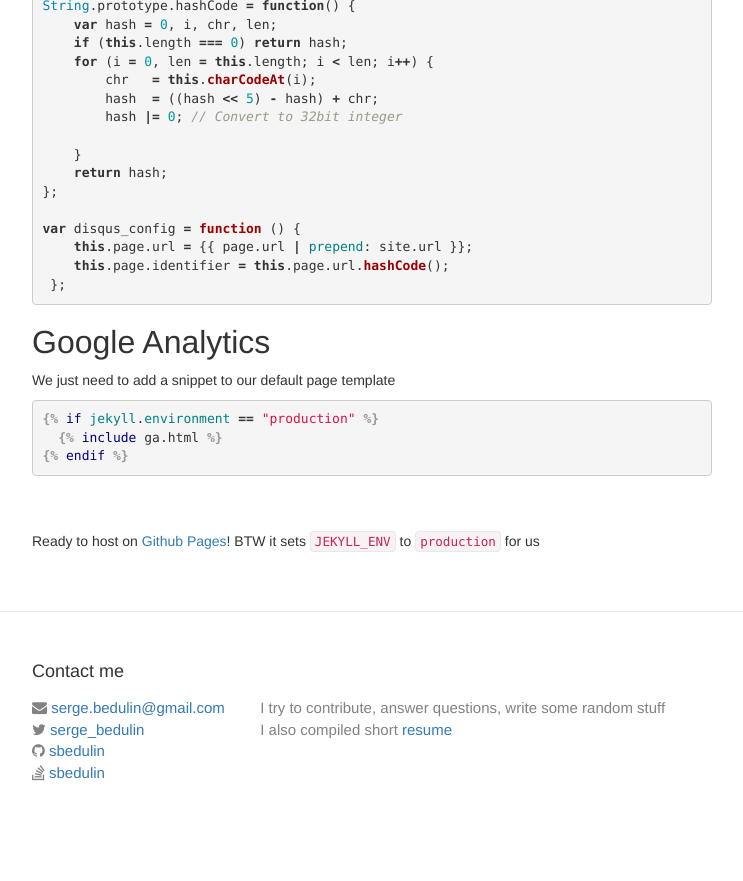
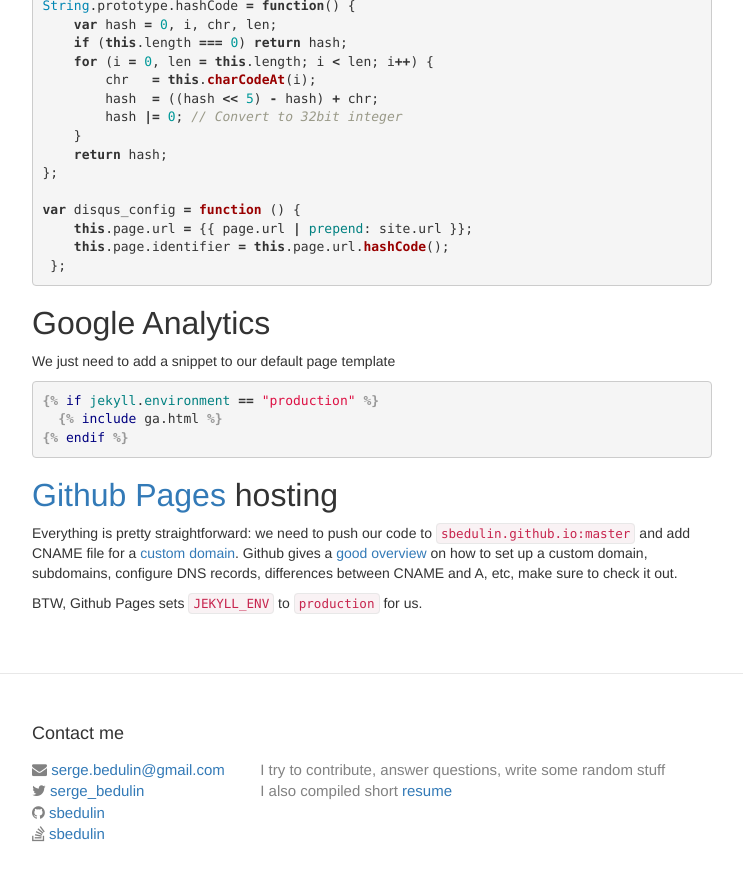
Before and after one commit to sbedulin/sbedulin.github.io, a Jekyll site: the page built from _posts/2016-04-07-jekyll-rocks.markdown, in a window 1280 px wide and 900 px high, scrolled down 896 px. Shown: the top 881 px of the window, without its empty margins (268-1011 px from the left). Built offline with Jekyll 4.4.1, drawn with Linux system fonts in a browser that asks for light colours; nearby versions of some CDN libraries; comment, search, counter and statistics services are not loaded; before the commit the page ends 1734 px from its top, so only the background shows below that.

Commit message:
Added Github Pages section and README

```diff
--- a/_posts/2016-04-07-jekyll-rocks.markdown
+++ b/_posts/2016-04-07-jekyll-rocks.markdown
@@ -73,8 +73,14 @@
 {% endraw %}
 {% endhighlight %}
 
-<br><br>
-Ready to host on [Github Pages][github-pages]! BTW it sets `JEKYLL_ENV` to `production` for us
+## [Github Pages][github-pages] hosting
+
+Everything is pretty straightforward: we need to push our code to `sbedulin.github.io:master`
+and add CNAME file for a [custom domain][custom-domains]. Github gives a [good overview][custom-domains] on how to
+set up a custom domain, subdomains, configure DNS records, differences between CNAME and A, etc,
+make sure to check it out.
+
+BTW, Github Pages sets `JEKYLL_ENV` to `production` for us.
 
 [jekyll]: http://jekyllrb.com
 [github]: http://github.com
@@ -83,3 +89,4 @@
 [frontmatter]: https://jekyllrb.com/docs/frontmatter/
 [js-hash-generator]: http://werxltd.com/wp/2010/05/13/javascript-implementation-of-javas-string-hashcode-method/
 [github-pages]: https://pages.github.com/
+[custom-domains]: https://help.github.com/articles/using-a-custom-domain-with-github-pages/
```
Also changed, not shown: README.md (added).
